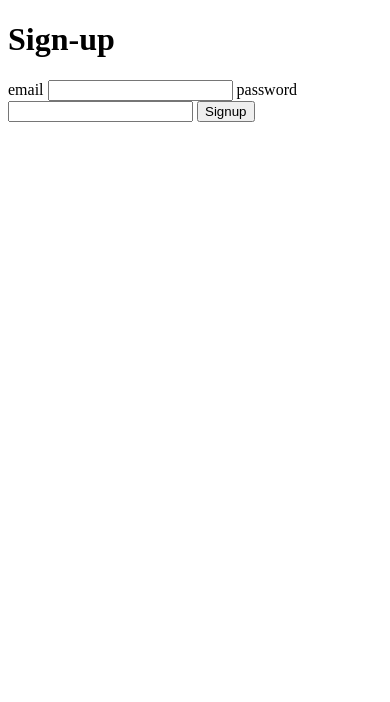
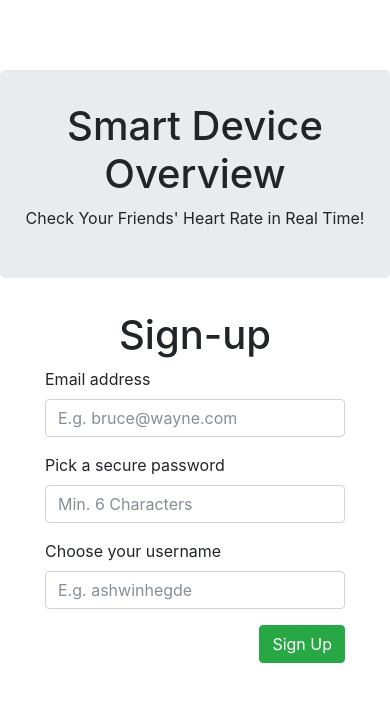
Before and after one commit to wcafricanus/bluetoothhub, a Flask app: page /signup in a window 390 px wide. Shown: the top 702 px of the page. Run offline with Flask 2, Linux system fonts and the light colour scheme; parts of the project's set-up code (start-up, migrations or seed data) failed here and were passed over; some libraries are stand-ins or nearby versions.

Commit message:
further polish the website.

```diff
--- /dev/null
+++ b/app/static/themes/water/starter-template.css
@@ -0,0 +1,7 @@
+body {
+  padding-top: 70px;
+}
+.starter-template {
+  padding: 40px 15px;
+  text-align: center;
+}
--- /dev/null
+++ b/app/templates/base.html
@@ -0,0 +1,40 @@
+<!DOCTYPE html>
+<html lang="en">
+  <head>
+    <meta charset="utf-8">
+    <meta name="viewport" content="width=device-width, initial-scale=1.0">
+    <meta name="description" content="">
+    <meta name="author" content="">
+    <link rel="shortcut icon" href="/static/assets/ico/favicon.png">
+
+    <title>{{ page_title }}</title>
+
+    <link rel="stylesheet" href="https://maxcdn.bootstrapcdn.com/bootstrap/4.0.0-beta.2/css/bootstrap.min.css" integrity="sha384-PsH8R72JQ3SOdhVi3uxftmaW6Vc51MKb0q5P2rRUpPvrszuE4W1povHYgTpBfshb" crossorigin="anonymous">
+    <link rel="stylesheet" href="https://cdnjs.cloudflare.com/ajax/libs/font-awesome/4.7.0/css/font-awesome.min.css">
+    {% block stylesheets %}
+    {% endblock %}
+
+    <!-- Custom styles for this template -->
+    <link href="/static/themes/water/starter-template.css" rel="stylesheet">
+    <script src="https://ajax.googleapis.com/ajax/libs/jquery/3.2.1/jquery.min.js"></script>
+    <script src="https://cdnjs.cloudflare.com/ajax/libs/popper.js/1.12.6/umd/popper.min.js"></script>
+  </head>
+
+  <body>
+
+    <div class="jumbotron text-center">
+      <h1>Smart Device Overview</h1>
+      <p>Check Your Friends' Heart Rate in Real Time!</p>
+    </div>
+
+    <div class="container">
+      {% block content %}
+      {% endblock %}
+    </div><!-- /.container -->
+
+
+    <script src="https://maxcdn.bootstrapcdn.com/bootstrap/4.0.0-beta.2/js/bootstrap.min.js" integrity="sha384-alpBpkh1PFOepccYVYDB4do5UnbKysX5WZXm3XxPqe5iKTfUKjNkCk9SaVuEZflJ" crossorigin="anonymous"></script>
+    {% block scripts %}
+    {% endblock %}
+  </body>
+</html>
--- a/app/templates/signup.html
+++ b/app/templates/signup.html
@@ -1,17 +1,47 @@
-<!DOCTYPE html>
-<html lang="en">
-<head>
-    <meta charset="UTF-8">
-    <title>Sign-up</title>
-</head>
-<body>
-    <h1>Sign-up</h1>
+{% extends "base.html" %}
+{% block content %}
+<div class="row">
+    <div class="col-sm-1">
 
-    <form method="POST" action="/signup">
-        {{ form.hidden_tag() }}
-        {{ form.email.label }} {{ form.email(size=20) }}
-        {{ form.password.label }} {{ form.password(size=20) }}
-        <input type="submit" value="Signup">
-    </form>
-</body>
-</html>
+    </div>
+    <div class="col-sm-10 well" style="background-color: rgb(255,255,255);">
+        <div class="container">
+            <div class="row">
+                <div class="col-sm-12">
+                    <h1 class="text-center">Sign-up</h1>
+                    <form action="{{url_for('signup')}}" class="form-horizontal" method="POST">
+                        {{ form.hidden_tag() }}
+                        <div class="form-group col-sm-5 mx-auto {% if form.email.errors %} has-error {% endif %}">
+                            {{form.email.label()}}
+                            <div>
+                            {{ form.email(placeholder="E.g. bruce@wayne.com", class="form-control form-control-success") }}
+                            </div>
+                            <div class="form-control-feedback text-danger">{{ form.email.errors[0] }}</div>
+                        </div>
+                        <div class="form-group col-sm-5 mx-auto {% if form.password.errors %} has-error {% endif %}">
+                            {{form.password.label()}}
+                            <div>
+                            {{ form.password(placeholder="Min. 6 Characters", class="form-control") }}
+                            </div>
+                            <div class="form-control-feedback text-danger">{{ form.password.errors[0] }}</div>
+                        </div>
+                        <div class="form-group col-sm-5 mx-auto {% if form.display_name.errors %} has-error {% endif %}">
+                            {{form.display_name.label()}}
+                            <div>
+                            {{form.display_name(placeholder="E.g. ashwinhegde", class="form-control")}}
+                            </div>
+                            <div class="form-control-feedback text-danger">{{ form.display_name.errors[0] }}</div>
+                        </div>
+                        <div class="col-sm-5 mx-auto">
+                            <button class="btn btn-success float-right" type="submit">Sign Up</button>
+                        </div>
+                    </form>
+                </div>
+            </div>
+        </div><!--/container-->
+    </div>
+    <div class="col-sm-1">
+
+    </div>
+</div>
+{% endblock %}
--- a/app/views.py
+++ b/app/views.py
@@ -1,38 +1,47 @@
 import time
-from flask import render_template, json, Response, request, redirect
+from flask import render_template, json, Response, request, redirect, flash
 from flask_login import login_required, login_user, logout_user
 
 from app import app, login_manager, device_data_stack
-from forms import SignupForm
+from forms import SignupForm, LoginForm
 from models.user import User
+from models.device import Device
 
 
 @app.route('/')
+@login_required
 def index():
-    return "Welcome to Flask"
+    flash('Welcome to Heart Monitor! you will be redirected shortly.')
+    return redirect('/protected')
+
+
+# handle login failed
+@app.errorhandler(401)
+def page_not_found(e):
+    return redirect('/login')
 
 
 @app.route('/signup', methods=['GET', 'POST'])
 def signup():
     form = SignupForm()
     if request.method == 'GET':
-        return render_template('signup.html', form=form)
+        return render_template('signup.html', form=form, page_title='Sign Up')
     elif request.method == 'POST':
         if form.validate_on_submit():
             if User.objects(email=form.email.data).first():
                 return "Email address already exists"
             else:
-                new_user = User(form.email.data, form.password.data)
+                new_user = User(form.email.data, form.password.data, form.display_name.data)
                 new_user.save()
                 login_user(new_user)
                 return redirect('/protected')
         else:
-            return "Form didn't validate"
+            return render_template('signup.html', form=form, page_title='Sign Up')
 
 
 @app.route('/login', methods=['GET', 'POST'])
 def login():
-    form = SignupForm()
+    form = LoginForm()
     if request.method == 'GET':
         return render_template('login.html', form=form)
     elif request.method == 'POST':
@@ -56,6 +65,14 @@ def protected():
     return render_template("overview.html")
 
 
+def append_owner(device_dict):
+    for key in device_dict:
+        device = Device.objects(mac=key).first()
+        if device is not None:
+            if device.owner is not None:
+                device_dict[key].update({'owner':device.owner.display_name})
+
+
 @app.route("/stream")
 def stream():
     def eventStream():
@@ -66,6 +83,8 @@ def stream():
             time.sleep(1)
             while len(device_data_stack) > 0:
                 scanned_device_list = device_data_stack.pop()
+            append_owner(scanned_device_list)
+            append_owner(connected_device_list)
             data_dict = {'scanned': scanned_device_list, 'connected': connected_device_list,
                          'heart_rate': app.heart_rate_dict}
             app.data = json.dumps(data_dict)
@@ -89,6 +108,10 @@ def load_user(email):
 @app.route("/connect_device", methods=['GET', 'POST'])
 def connect_device():
     mac = request.form['scanned']
+    # add device into database if not added before
+    if not Device.objects(mac=mac).first():
+        device = Device(mac=mac, owner=User.objects().first())
+        device.save()
     result = app.hub.connectDevice(mac)
     return json.dumps({'success': result}), 200, {'ContentType': 'application/json'}
 
--- a/forms.py
+++ b/forms.py
@@ -1,12 +1,28 @@
 from flask_wtf import FlaskForm
 from wtforms import StringField, PasswordField, SubmitField
-from wtforms.validators import Email, DataRequired
+from wtforms.validators import Email, DataRequired, Length
 
 
 class SignupForm(FlaskForm):
-    email = StringField('email',
-                        validators=[DataRequired(), Email()])
-    password = PasswordField(
-        'password',
-        validators=[DataRequired()])
     submit = SubmitField("Sign In")
+
+    email = StringField('Email address', validators=[
+        DataRequired('Please provide a valid email address'),
+        Length(min=6, message=(u'Email address too short')),
+        Email(message=(u'That\'s not a valid email address.'))])
+    password = PasswordField('Pick a secure password', validators=[
+        DataRequired(),
+        Length(min=6, message=(u'Please give a longer password'))])
+    display_name = StringField('Choose your username', validators=[DataRequired()])
+
+
+class LoginForm(FlaskForm):
+    submit = SubmitField("Log In")
+
+    email = StringField('Email address', validators=[
+        DataRequired('Please provide a valid email address'),
+        Length(min=6, message=(u'Email address too short')),
+        Email(message=(u'That\'s not a valid email address.'))])
+    password = PasswordField('Pick a secure password', validators=[
+        DataRequired(),
+        Length(min=6, message=(u'Please give a longer password'))])
--- a/hub/HubConnection.py
+++ b/hub/HubConnection.py
@@ -186,7 +186,7 @@ class HubConnection:
 
     def request_get(self, url, params=None, **kwargs):
         self.ensure_header_with_token(kwargs)
-        return requests.get(url, params=None, **kwargs)
+        return requests.get(url, params, **kwargs)
 
     def request_post(self, url, data=None, json=None, **kwargs):
         self.ensure_header_with_token(kwargs)
--- a/models/user.py
+++ b/models/user.py
@@ -4,11 +4,13 @@ from mongoengine import Document, StringField
 class User(Document):
     email = StringField(primary_key=True)
     password = StringField()
+    display_name = StringField()
 
-    def __init__(self, email, password, *args, **values):
+    def __init__(self, email, password, display_name, *args, **values):
         super().__init__(*args, **values)
         self.email = email
         self.password = password
+        self.display_name = display_name
 
     def __repr__(self):
         return '<User %r>' % self.email
```
Also changed, not shown: app/static/overview.css (added, +31 -0 lines), app/static/overview.js (+8 -6 lines), app/templates/overview.html (+8 -21 lines), models/device.py (added, +8 -0 lines).
